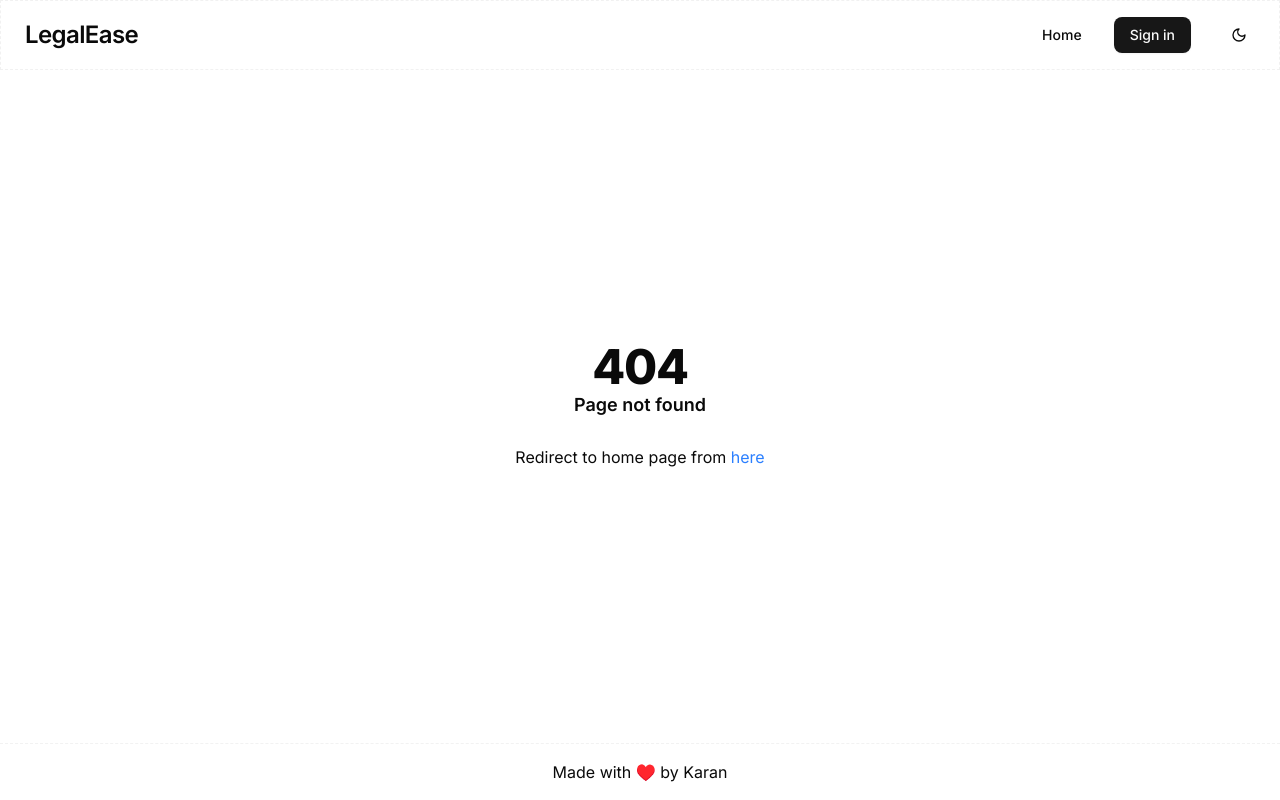
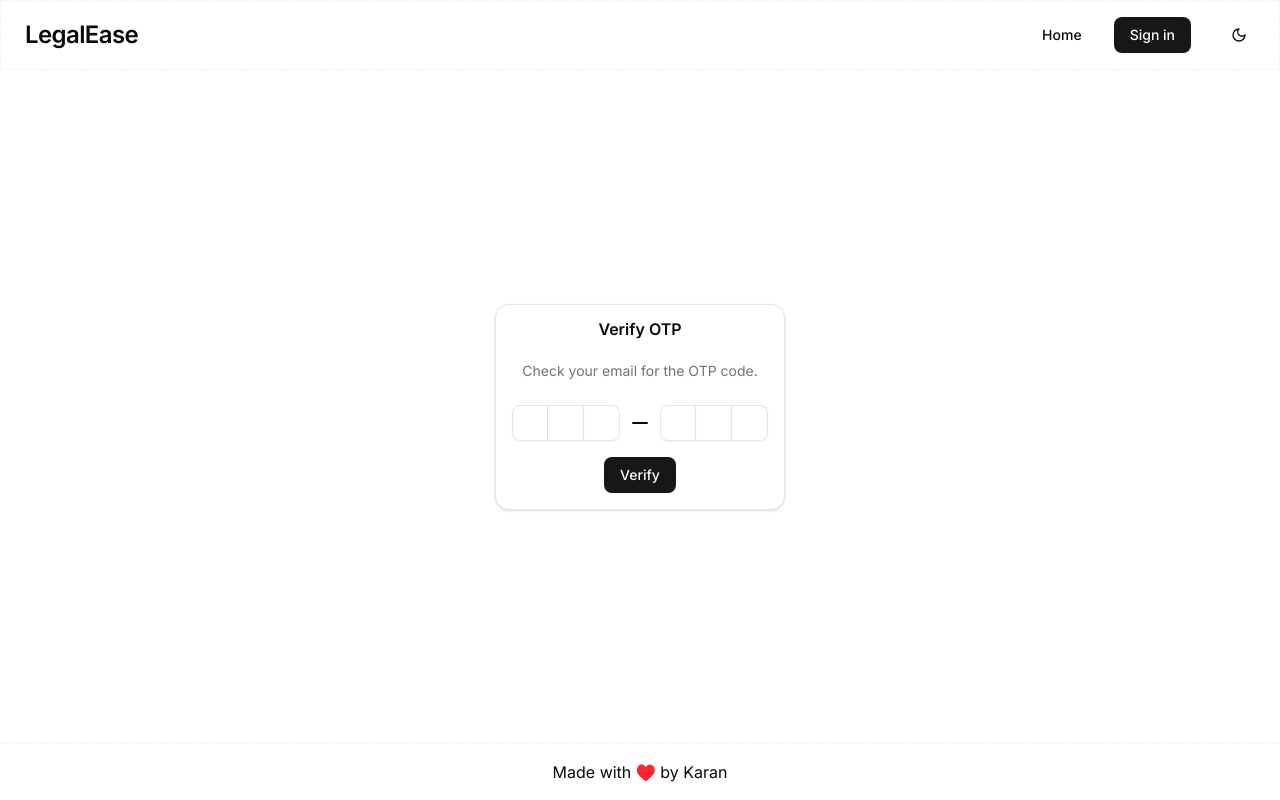
Before and after one commit to whyredfire/legislative-summarization, a Next.js app in the folder frontend/: page /signin/1 in a window 1280 px wide. Before the commit this address had no page. Built offline with nearby package versions, Linux system fonts and the light colour scheme.

Commit message:
feat: Initial changes for authentication and registration
Add sonner, input-otp components

```diff
--- /dev/null
+++ b/frontend/api/api.ts
@@ -0,0 +1,10 @@
+import axios from "axios";
+
+export const api = axios.create({
+  baseURL: "http://168.119.1.250:3000/api",
+  timeout: 10000,
+  headers: {
+    "Content-Type": "application/json",
+    // Authorization: "Bearer" + localStorage.getItem("token"),
+  },
+});
--- a/frontend/app/layout.tsx
+++ b/frontend/app/layout.tsx
@@ -6,6 +6,7 @@ import { ThemeProvider } from "@/theme/theme-provider";
 
 import SiteHeader from "@/components/SiteHeader";
 import Footer from "@/components/Footer";
+import { Toaster } from "@/components/ui/sonner";
 
 export const metadata: Metadata = {
   title: "Create Next App",
@@ -34,6 +35,7 @@ export default function RootLayout({
               {children}
             </div>
             <Footer />
+            <Toaster richColors position="top-center" />
           </ThemeProvider>
         </div>
       </body>
--- /dev/null
+++ b/frontend/app/signin/[uniqueIdentifier]/page.tsx
@@ -0,0 +1,17 @@
+import VerifyCard from "@/components/verify-card";
+
+interface PageProps {
+  params: Promise<{ uniqueIdentifier: string }>;
+}
+
+const VerifyOTP = async ({ params }: PageProps) => {
+  const uniqueId = await params;
+  console.log(uniqueId);
+  return (
+    <>
+      <VerifyCard uniqueId={uniqueId.uniqueIdentifier} />
+    </>
+  );
+};
+
+export default VerifyOTP;
--- a/frontend/app/summarize/page.tsx
+++ b/frontend/app/summarize/page.tsx
@@ -17,6 +17,7 @@ import {
   FormLabel,
   FormMessage,
 } from "@/components/ui/form";
+import { api, post } from "@/api/api";
 
 const SummarizePage = () => {
   const formSchema = z.object({
@@ -34,6 +35,21 @@ const SummarizePage = () => {
 
   function onSubmit(values: z.infer<typeof formSchema>) {
     console.log(values);
+    api
+      .post("/summary/extractive", {
+        text: values.summarizeText,
+      })
+      .then(
+        (response) => {
+          form.setValue("summarizedText", response.data.text);
+        },
+        (error) => {
+          console.error(error);
+        }
+      )
+      .catch((error) => {
+        console.error(error);
+      });
   }
 
   return (
--- a/frontend/components/login-card.tsx
+++ b/frontend/components/login-card.tsx
@@ -17,11 +17,13 @@ import { Input } from "@/components/ui/input";
 import { Card, CardTitle } from "@/components/ui/card";
 import { H3, MutedText } from "@/components/ui/typography";
 import Link from "next/link";
+import { api } from "@/api/api";
+import { toast } from "sonner";
 
 const LoginCard = () => {
   const formSchema = z.object({
-    username: z.string().regex(/^[a-zA-Z0-9._-]{3,}$/),
-    password: z.string().regex(/^(?=.*[A-Za-z])(?=.*\d)[A-Za-z\d]{8,}$/),
+    username: z.string(),
+    password: z.string(),
   });
 
   const form = useForm<z.infer<typeof formSchema>>({
@@ -34,6 +36,17 @@ const LoginCard = () => {
 
   function onSubmit(values: z.infer<typeof formSchema>) {
     console.log(values);
+    api
+      .post("/auth/login", values)
+      .then((res) => {
+        console.log(res);
+        if (res.status == 400) {
+          toast.error("Invalid username or password");
+        }
+      })
+      .catch((err) => {
+        console.error(err);
+      });
   }
 
   return (
--- a/frontend/components/register-card.tsx
+++ b/frontend/components/register-card.tsx
@@ -16,12 +16,18 @@ import {
 import { Input } from "@/components/ui/input";
 import { Card, CardTitle } from "@/components/ui/card";
 import { H3 } from "@/components/ui/typography";
+import { api } from "@/api/api";
+import { toast } from "sonner";
 
 const RegisterCard = () => {
   const formSchema = z.object({
     email: z.string().regex(/^[a-zA-Z0-9._%+-]+@[a-zA-Z0-9.-]+\.[a-zA-Z]{2,}$/),
     username: z.string().regex(/^[a-zA-Z0-9._-]{3,}$/),
-    password: z.string().regex(/^(?=.*[A-Za-z])(?=.*\d)[A-Za-z\d]{8,}$/),
+    password: z
+      .string()
+      .regex(
+        /^(?=.*[a-z])(?=.*[A-Z])(?=.*\d)(?=.*[!@#$%^&*(),.?":{}|<>]).{8,}$/
+      ),
   });
 
   const form = useForm<z.infer<typeof formSchema>>({
@@ -35,7 +41,19 @@ const RegisterCard = () => {
 
   function onSubmit(values: z.infer<typeof formSchema>) {
     console.log(values);
+    api
+      .post("/auth/register", values)
+      .then((res) => {
+        console.log(res);
+        if (res.status === 200) {
+          toast.info(res.data.message);
+        }
+      })
+      .catch((err) => {
+        console.error(err);
+      });
   }
+
   return (
     <>
       <Card className="px-8 py-4">
--- /dev/null
+++ b/frontend/components/ui/input-otp.tsx
@@ -0,0 +1,77 @@
+"use client";
+
+import * as React from "react";
+import { OTPInput, OTPInputContext } from "input-otp";
+import { MinusIcon } from "lucide-react";
+
+import { cn } from "@/lib/utils";
+
+function InputOTP({
+  className,
+  containerClassName,
+  ...props
+}: React.ComponentProps<typeof OTPInput> & {
+  containerClassName?: string;
+}) {
+  return (
+    <OTPInput
+      data-slot="input-otp"
+      containerClassName={cn(
+        "flex items-center gap-2 has-disabled:opacity-50",
+        containerClassName
+      )}
+      className={cn("disabled:cursor-not-allowed", className)}
+      {...props}
+    />
+  );
+}
+
+function InputOTPGroup({ className, ...props }: React.ComponentProps<"div">) {
+  return (
+    <div
+      data-slot="input-otp-group"
+      className={cn("flex items-center", className)}
+      {...props}
+    />
+  );
+}
+
+function InputOTPSlot({
+  index,
+  className,
+  ...props
+}: React.ComponentProps<"div"> & {
+  index: number;
+}) {
+  const inputOTPContext = React.useContext(OTPInputContext);
+  const { char, hasFakeCaret, isActive } = inputOTPContext?.slots[index] ?? {};
+
+  return (
+    <div
+      data-slot="input-otp-slot"
+      data-active={isActive}
+      className={cn(
+        "data-[active=true]:border-ring data-[active=true]:ring-ring/50 data-[active=true]:aria-invalid:ring-destructive/20 dark:data-[active=true]:aria-invalid:ring-destructive/40 aria-invalid:border-destructive data-[active=true]:aria-invalid:border-destructive dark:bg-input/30 border-input relative flex h-9 w-9 items-center justify-center border-y border-r text-sm shadow-xs transition-all outline-none first:rounded-l-md first:border-l last:rounded-r-md data-[active=true]:z-10 data-[active=true]:ring-[3px]",
+        className
+      )}
+      {...props}
+    >
+      {char}
+      {hasFakeCaret && (
+        <div className="pointer-events-none absolute inset-0 flex items-center justify-center">
+          <div className="animate-caret-blink bg-foreground h-4 w-px duration-1000" />
+        </div>
+      )}
+    </div>
+  );
+}
+
+function InputOTPSeparator({ ...props }: React.ComponentProps<"div">) {
+  return (
+    <div data-slot="input-otp-separator" role="separator" {...props}>
+      <MinusIcon />
+    </div>
+  );
+}
+
+export { InputOTP, InputOTPGroup, InputOTPSlot, InputOTPSeparator };
--- /dev/null
+++ b/frontend/components/ui/sonner.tsx
@@ -0,0 +1,25 @@
+"use client";
+
+import { useTheme } from "next-themes";
+import { Toaster as Sonner, ToasterProps } from "sonner";
+
+const Toaster = ({ ...props }: ToasterProps) => {
+  const { theme = "system" } = useTheme();
+
+  return (
+    <Sonner
+      theme={theme as ToasterProps["theme"]}
+      className="toaster group"
+      style={
+        {
+          "--normal-bg": "var(--popover)",
+          "--normal-text": "var(--popover-foreground)",
+          "--normal-border": "var(--border)",
+        } as React.CSSProperties
+      }
+      {...props}
+    />
+  );
+};
+
+export { Toaster };
--- /dev/null
+++ b/frontend/components/verify-card.tsx
@@ -0,0 +1,100 @@
+"use client";
+
+import { zodResolver } from "@hookform/resolvers/zod";
+import { useForm } from "react-hook-form";
+
+import { z } from "zod";
+
+import { Button } from "@/components/ui/button";
+import {
+  Form,
+  FormControl,
+  FormField,
+  FormItem,
+  FormMessage,
+} from "@/components/ui/form";
+
+import { Card, CardDescription, CardTitle } from "@/components/ui/card";
+import {
+  InputOTP,
+  InputOTPGroup,
+  InputOTPSeparator,
+  InputOTPSlot,
+} from "@/components/ui/input-otp";
+import { api } from "@/api/api";
+import { toast } from "sonner";
+import { useRouter } from "next/navigation";
+
+const VerifyCard = ({ uniqueId }: { uniqueId: string }) => {
+  const formSchema = z.object({
+    uniqueId: z.string(),
+    otp: z.string(),
+  });
+
+  const form = useForm<z.infer<typeof formSchema>>({
+    resolver: zodResolver(formSchema),
+    defaultValues: {
+      uniqueId: uniqueId,
+      otp: "",
+    },
+  });
+
+  const navigator = useRouter();
+
+  function onSubmit(values: z.infer<typeof formSchema>) {
+    console.log(values);
+    api.post("/auth/register/verify", values).then((res) => {
+      if (res.status === 200) {
+        toast.success("OTP verified");
+        navigator.push("/signin");
+      }
+    });
+  }
+
+  return (
+    <>
+      <Card className="p-4">
+        <CardTitle className="text-center">Verify OTP</CardTitle>
+        <CardDescription className="text-center">
+          Check your email for the OTP code.
+        </CardDescription>
+
+        <Form {...form}>
+          <form onSubmit={form.handleSubmit(onSubmit)}>
+            <FormField
+              control={form.control}
+              name="otp"
+              render={({ field }) => (
+                <FormItem>
+                  <FormControl>
+                    <InputOTP maxLength={6} {...field}>
+                      <InputOTPGroup>
+                        <InputOTPSlot index={0} />
+                        <InputOTPSlot index={1} />
+                        <InputOTPSlot index={2} />
+                      </InputOTPGroup>
+                      <InputOTPSeparator />
+                      <InputOTPGroup>
+                        <InputOTPSlot index={3} />
+                        <InputOTPSlot index={4} />
+                        <InputOTPSlot index={5} />
+                      </InputOTPGroup>
+                    </InputOTP>
+                  </FormControl>
+                  <FormMessage />
+                </FormItem>
+              )}
+            />
+            <div className="flex flex-col">
+              <Button className="mx-auto mt-4" type="submit">
+                Verify
+              </Button>
+            </div>
+          </form>
+        </Form>
+      </Card>
+    </>
+  );
+};
+
+export default VerifyCard;
--- a/frontend/package.json
+++ b/frontend/package.json
@@ -16,14 +16,17 @@
     "@radix-ui/react-navigation-menu": "^1.2.5",
     "@radix-ui/react-slot": "^1.1.2",
     "@radix-ui/react-tabs": "^1.1.3",
+    "axios": "^1.8.4",
     "class-variance-authority": "^0.7.1",
     "clsx": "^2.1.1",
+    "input-otp": "^1.4.2",
     "lucide-react": "^0.483.0",
     "next": "15.2.3",
     "next-themes": "^0.4.6",
     "react": "^19.0.0",
     "react-dom": "^19.0.0",
     "react-hook-form": "^7.54.2",
+    "sonner": "^2.0.1",
     "tailwind-merge": "^3.0.2",
     "tw-animate-css": "^1.2.4",
     "zod": "^3.24.2"
```
Also changed, not shown: 1 other file (tests, documents, lock files or other folders).
